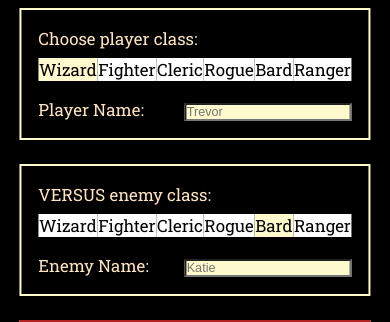
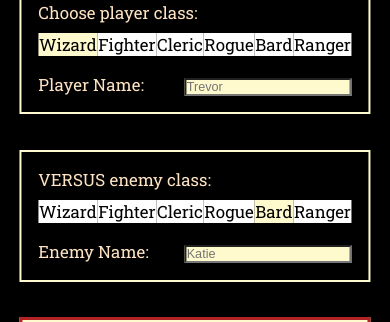
Before and after one commit to dagnymol81/rpg-duels, a plain HTML site: page index.html in a window 390 px wide. Shown: the part 198-520 px from the top of the page. Drawn offline with Linux system fonts and the light colour scheme.

Commit message:
Experimental (#1)
* mobile css

```diff
--- a/styles.css
+++ b/styles.css
@@ -266,3 +266,57 @@ label {
   display: flex;
   justify-content: space-between;
 }
+
+@media screen and (max-width: 450px) {
+  #combat-log {
+    display: none;
+  }
+  main {
+    font-size: 3vh;
+    width: 95vw;
+    height: 90vh;
+    display: grid;
+    grid-template-areas: "header header header"
+                         "p1Img . p2Img"
+                         "attack attack attack"
+                         "buttons buttons buttons"
+                         "p1Card . p2Card"
+                         "footer footer footer";
+    grid-template-rows: 7vh 1fr 1fr 4vh 1fr 3vh;
+    grid-template-columns: 1fr 1fr 1fr;
+    gap: 1vw 1vh;
+  }
+  #p1-card, #p2-card {
+    border: none;
+    padding: none;
+  }
+  .if {
+    font-size: 2vh;
+    height: fit-content;
+    width: fit-content;
+  }
+  h1 {
+    font-size: 5vh;
+  }
+  #input-buttons {
+    grid-area: buttons;
+    display: flex;
+    flex-direction: row;
+    justify-content: space-evenly;
+  }
+  footer {
+    font-size: 2vh;
+    padding: none;
+    border: none;
+  }
+  #start {
+    font-size: 4vh;
+  }
+
+  #current-attack {
+    grid-area: attack;
+    display:block;
+    font-size: 3vh;
+  }
+
+}
```
Also changed, not shown: script.js (+7 -6 lines), 1 other file.
